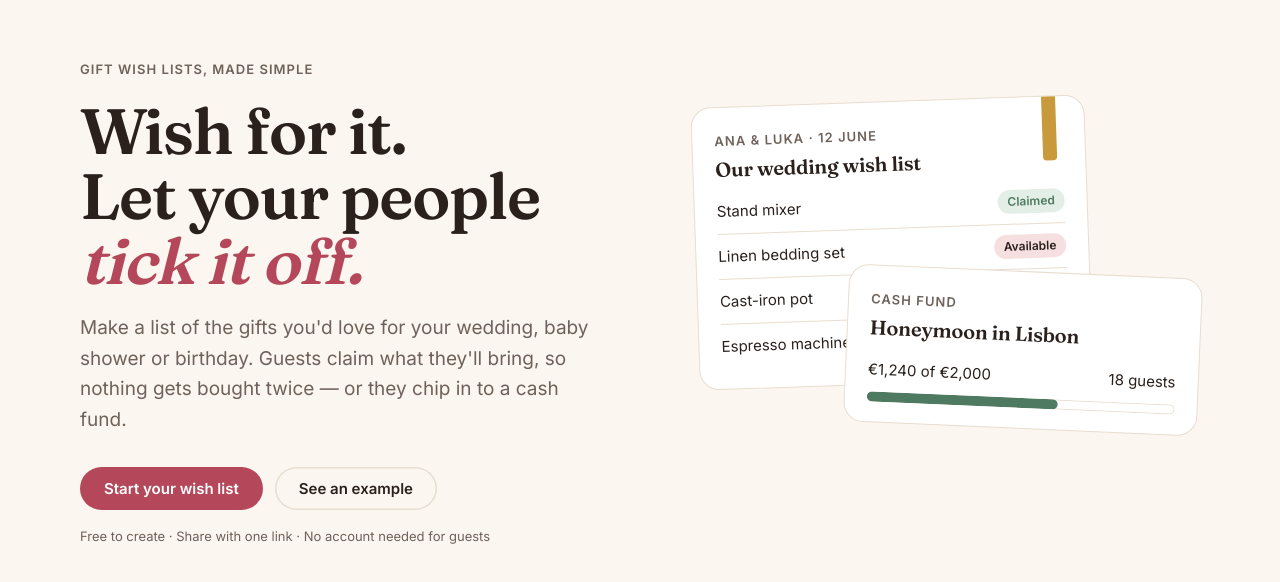
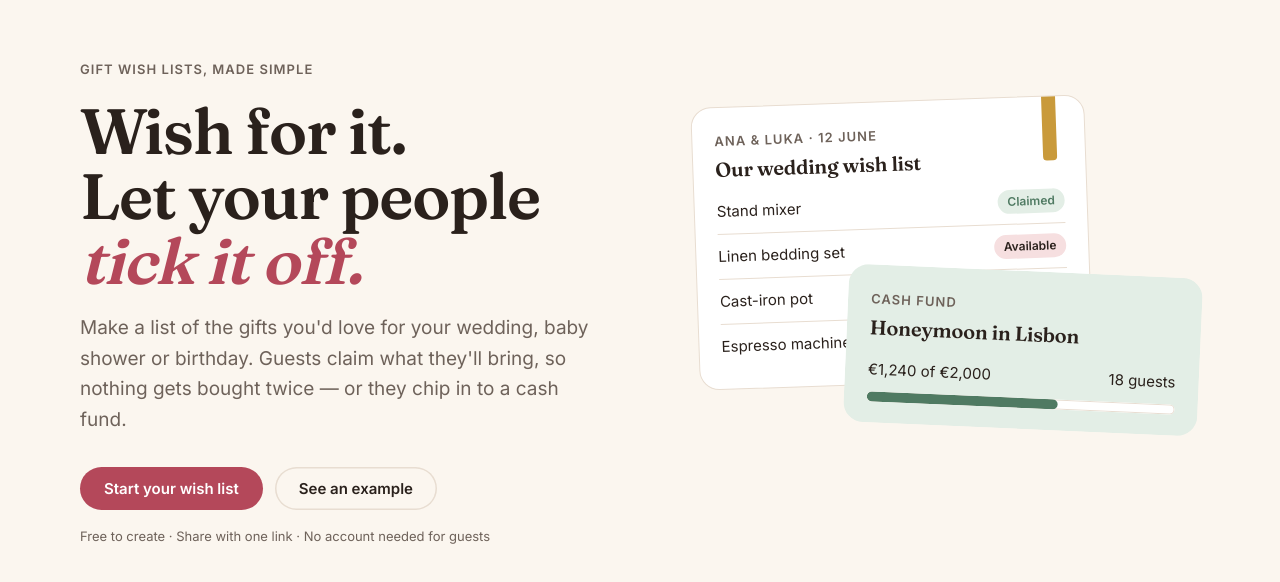
Before and after one commit to FasterThanIE/giftly, a React (Vite) app: page / in a window 1280 px wide. Shown: the top 582 px of the page. Built offline with nearby package versions, Linux system fonts and the light colour scheme.

Commit message:
Fix cash fund card background color

```diff
--- a/src/index.css
+++ b/src/index.css
@@ -69,7 +69,7 @@ a { color:var(--rose); }
   border-radius: var(--radius-lg); padding: 20px 22px;
 }
 .mini.a { left: 0; top: 20px; width: 78%; transform: rotate(-2deg); }
-.mini.b { right: 0; top: 190px; width: 70%; transform: rotate(2.5deg); }
+.mini.b { right: 0; top: 190px; width: 70%; transform: rotate(2.5deg); background: var(--sage-tint); border-color: transparent; }
 .mini h3 { font-size: 20px; margin-bottom: 4px; }
 
 .row {
```
